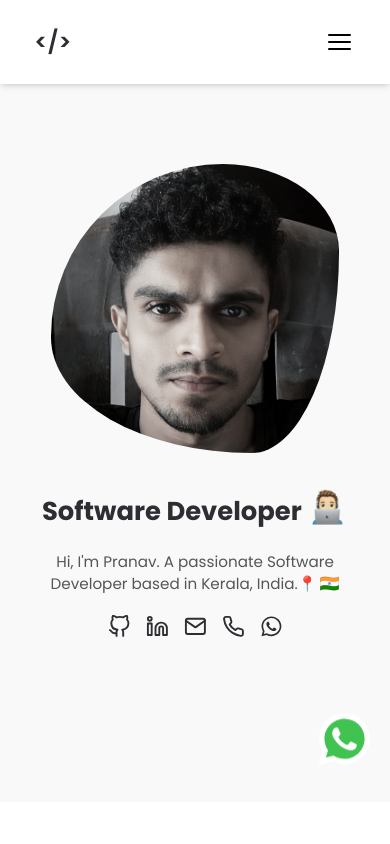
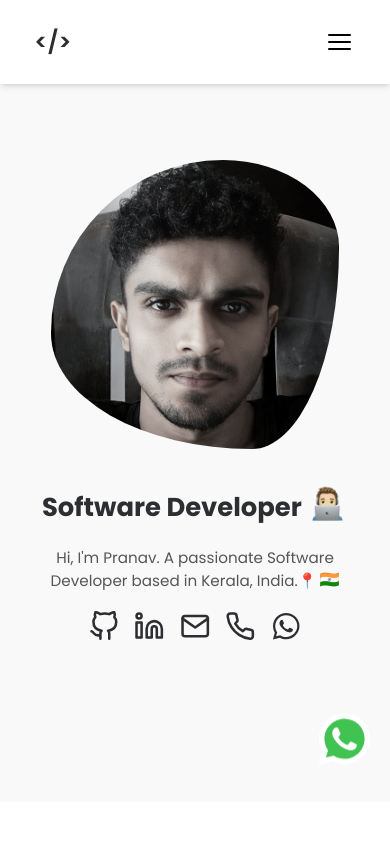
Before and after one commit to pranavpremanand/portfolio-2.0, a React (Create React App) app: page / in a window 390 px wide. Shown: the top 844 px of the page. Built offline with nearby package versions, Linux system fonts and the light colour scheme.

Commit message:
Update Banner.jsx

```diff
--- a/src/components/Banner/Banner.jsx
+++ b/src/components/Banner/Banner.jsx
@@ -52,7 +52,7 @@ const Banner = () => {
               /> */}
               <img
                 src={boyImg}
-                alt="Waving Hand"
+                alt="Boy with laptop"
                 className="w-[2.8rem] sm:w-[5.5rem] inline-block ml-1 -mt-2"
               />
             </span>
@@ -65,7 +65,7 @@ const Banner = () => {
               alt="Indian flag"
             />
             </p>
-            <div className="flex text-[1.5rem] gap-4 justify-center lg:justify-start">
+            <div className="flex text-[2rem] sm:text-[1.5rem] gap-4 justify-center lg:justify-start">
               {socialLinks.map((item) => (
                 <Link to={item.link} key={item.link} target="_blank" rel="noopener noreferrer">
                   <item.icon className="hover:text-sky-600 transition-colors duration-300" />
```
